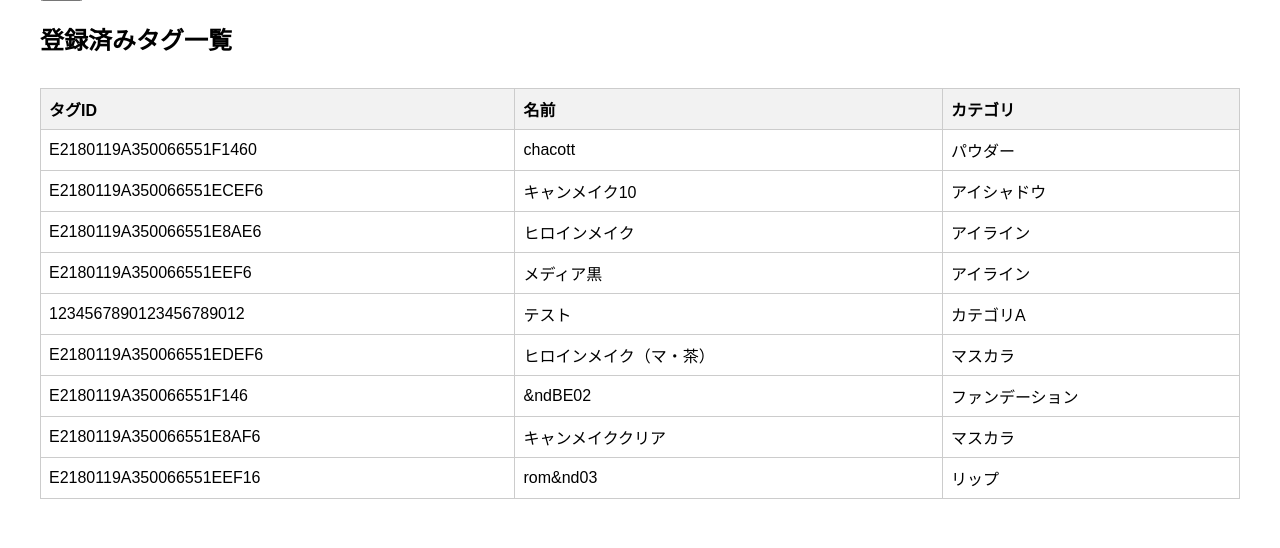
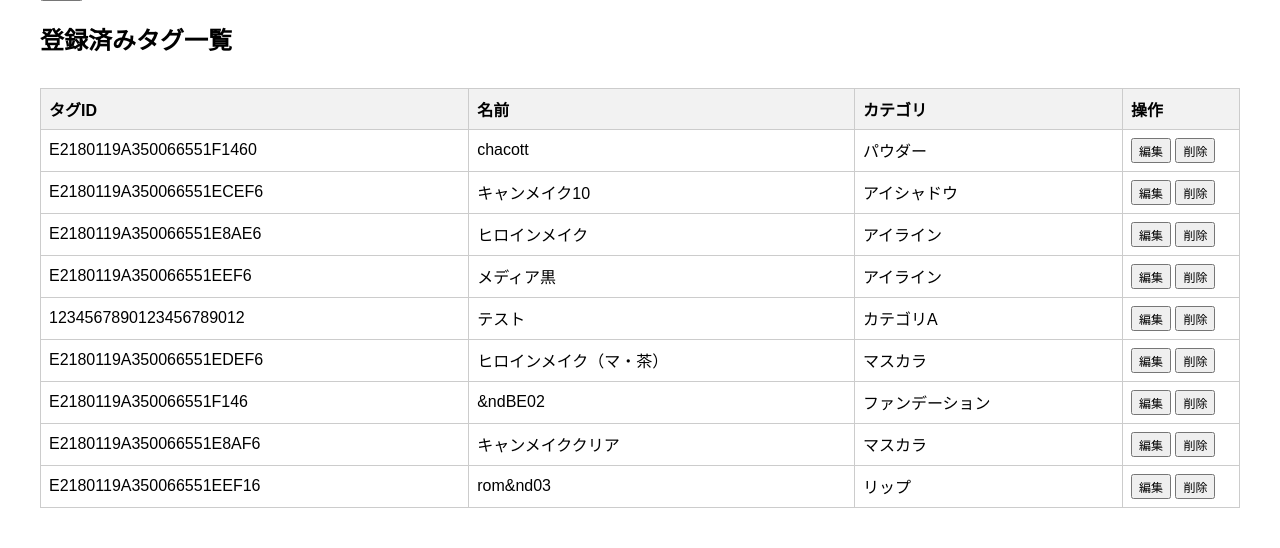
Before and after one commit to mugiaoo/study_ver2, a Flask app: page /register-ui in a window 1280 px wide. Shown: the part 362-910 px from the top of the page. Before the commit the page ends 861 px from the top, so only its background shows below. Run offline with Flask 3, Linux system fonts and the light colour scheme; data comes from the database, SQL or seed files in the repository.

Commit message:
HTMLのファイルに操作ボタン追加

```diff
--- a/templates/register.html
+++ b/templates/register.html
@@ -38,6 +38,7 @@
                 <th>タグID</th>
                 <th>名前</th>
                 <th>カテゴリ</th>
+                <th>操作</th>
             </tr>
         </thead>
         <tbody>
@@ -46,6 +47,16 @@
                 <td>{{ tag[0] }}</td>
                 <td>{{ tag[1] }}</td>
                 <td>{{ tag[2] }}</td>
+                <td style="white-space: nowrap; width: 100px;">
+                    <form method="POST" action="/edit" style="display:inline;">
+                        <input type="hidden" name="tag_id" value="{{ tag[0] }}">
+                        <button type="submit" style="padding: 2px 6px; font-size: 12px;">編集</button>
+                    </form>
+                    <form method="POST" action="/delete" style="display:inline;" onsubmit="return confirm('本当に削除しますか？');">
+                        <input type="hidden" name="tag_id" value="{{ tag[0] }}">
+                        <button type="submit" style="padding: 2px 6px; font-size: 12px;">削除</button>
+                    </form>
+                </td>
             </tr>
             {% else %}
             <tr><td colspan="3">まだタグは登録されていません。</td></tr>
```
